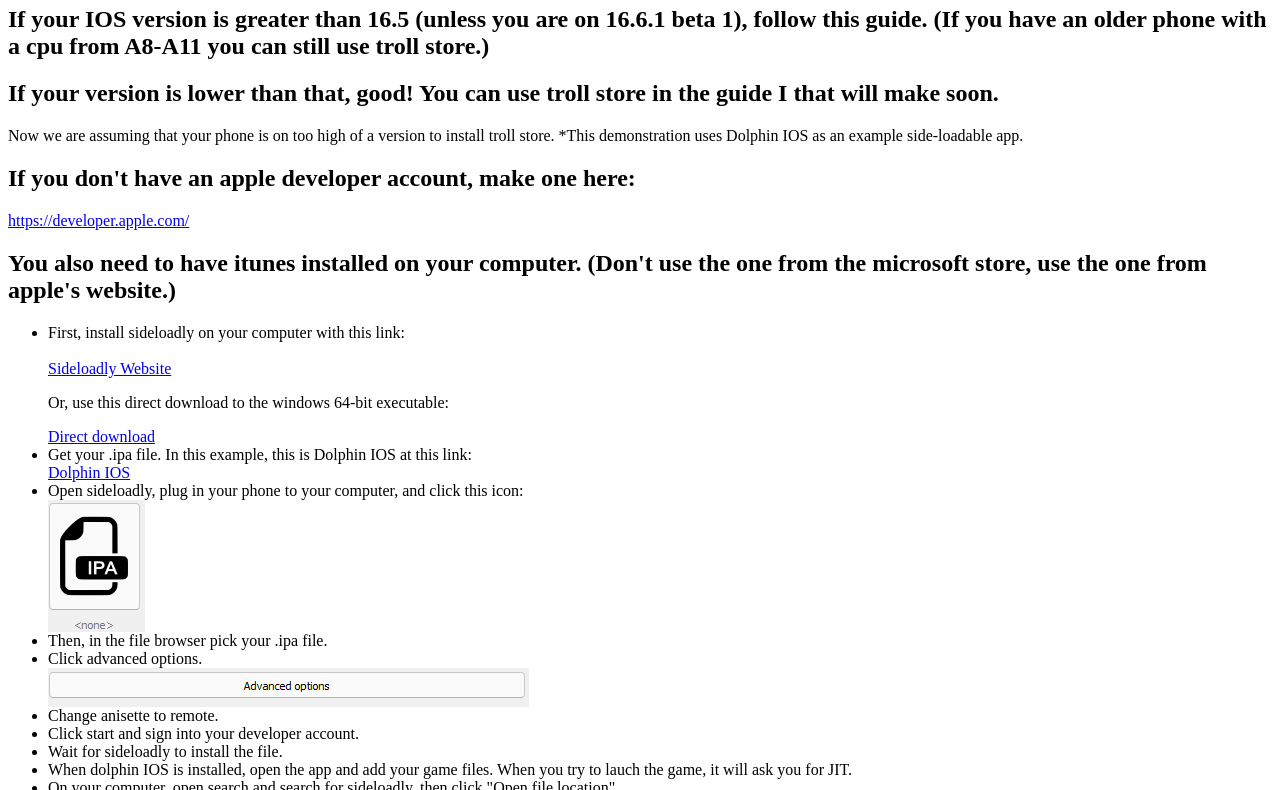
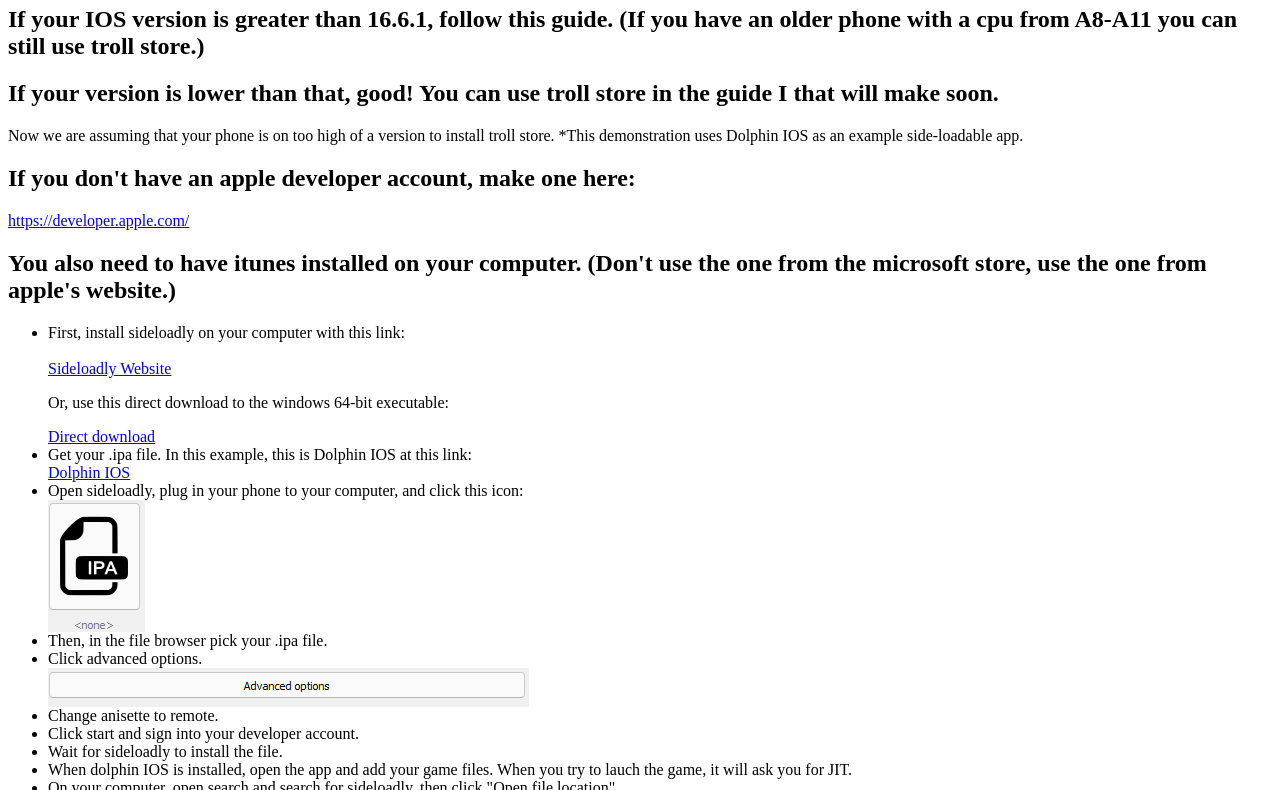
Before and after one commit to ODog235/sideloading, a plain HTML site: page index.html in a window 1280 px wide. Shown: the part 60-850 px from the top of the page. Drawn offline with Linux system fonts and the light colour scheme.

Commit message:
Updated versions that troll-store supports.

```diff
--- a/index.html
+++ b/index.html
@@ -3,7 +3,7 @@
     <meta name="author" content="Owen O.">
 </head>
 <h1>IOS sideloading:</h1>
-<h2>If your IOS version is greater than 16.5 (unless you are on 16.6.1 beta 1), follow this guide. (If you have an older phone with a cpu from A8-A11 you can still use troll store.)</h2>
+<h2>If your IOS version is greater than 16.6.1, follow this guide. (If you have an older phone with a cpu from A8-A11 you can still use troll store.)</h2>
 <h2>If your version is lower than that, good! You can use troll store in the guide I that will make soon.</h2>
 <p>Now we are assuming that your phone is on too high of a version to install troll store. *This demonstration uses Dolphin IOS as an example side-loadable app.</p>
 <h2>If you don't have an apple developer account, make one here:</h2><a href="https://developer.apple.com/">https://developer.apple.com/</a>
```
